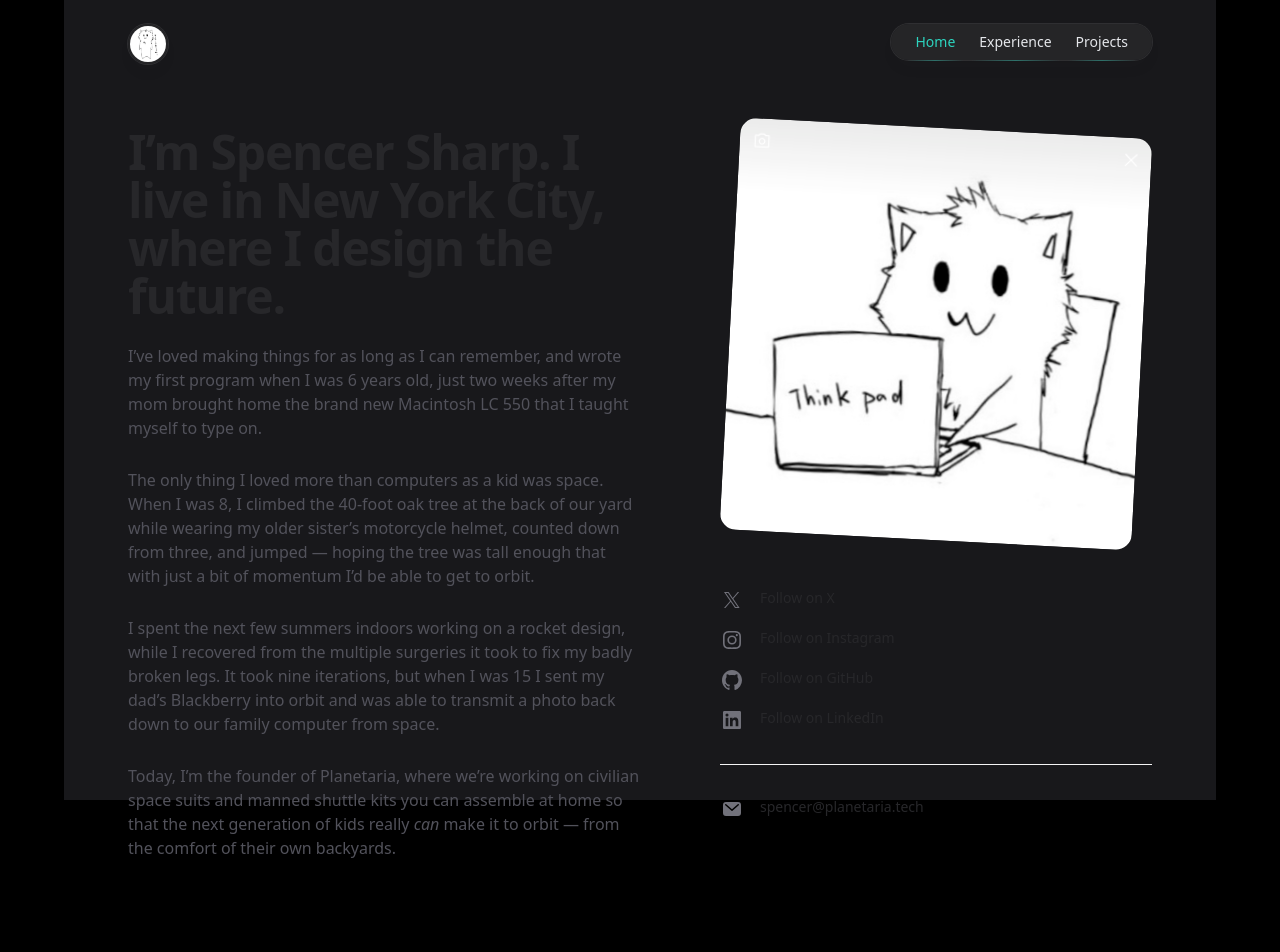
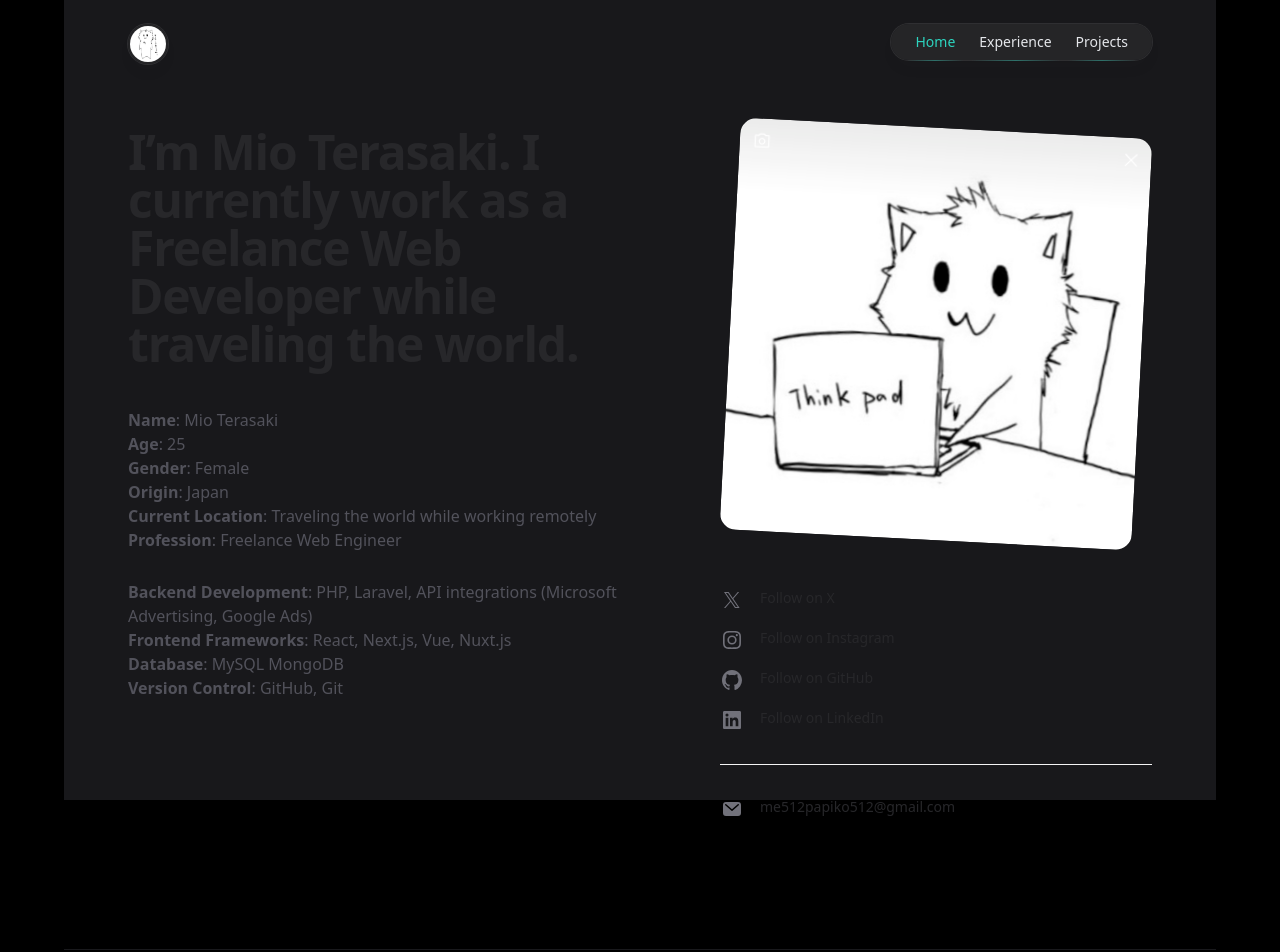
Before and after one commit to Temmy3620/miomio-portfolio, a Next.js app: page / in a window 1280 px wide. Shown: the top 952 px of the page. Built offline with nearby package versions, Linux system fonts and the light colour scheme.

Commit message:
Homeページ修正

```diff
--- a/app/page.tsx
+++ b/app/page.tsx
@@ -26,21 +26,25 @@ export default function Home() {
       </div>
       <div className="lg:order-first lg:row-span-2">
         <h1 className="text-4xl font-bold tracking-tight text-zinc-800 sm:text-5xl dark:text-zinc-100">
-          I’m Spencer Sharp. I live in New York City, where I design the future.
+          I’m Mio Terasaki. I currently work as a Freelance Web Developer while traveling the world.
         </h1>
-        <div className="mt-6 space-y-7 text-base text-zinc-600 dark:text-zinc-400">
-          <p>
-            I’ve loved making things for as long as I can remember, and wrote my first program when I was 6 years old, just two weeks after my mom brought home the brand new Macintosh LC 550 that I taught myself to type on.
-          </p>
-          <p>
-            The only thing I loved more than computers as a kid was space. When I was 8, I climbed the 40-foot oak tree at the back of our yard while wearing my older sister’s motorcycle helmet, counted down from three, and jumped — hoping the tree was tall enough that with just a bit of momentum I’d be able to get to orbit.
-          </p>
-          <p>
-            I spent the next few summers indoors working on a rocket design, while I recovered from the multiple surgeries it took to fix my badly broken legs. It took nine iterations, but when I was 15 I sent my dad’s Blackberry into orbit and was able to transmit a photo back down to our family computer from space.
-          </p>
-          <p>
-            Today, I’m the founder of Planetaria, where we’re working on civilian space suits and manned shuttle kits you can assemble at home so that the next generation of kids really <em>can</em> make it to orbit — from the comfort of their own backyards.
-          </p>
+        <div className="mt-10 space-y-7 text-base text-zinc-600 dark:text-zinc-400">
+          <ul>
+            <li><strong>Name</strong>: Mio Terasaki</li>
+            <li><strong>Age</strong>: 25</li>
+            <li><strong>Gender</strong>: Female</li>
+            <li><strong>Origin</strong>: Japan</li>
+            <li><strong>Current Location</strong>: Traveling the world while working remotely</li>
+            <li><strong>Profession</strong>: Freelance Web Engineer</li>
+          </ul>
+
+          <ul>
+            <li><strong>Backend Development</strong>: PHP, Laravel, API integrations (Microsoft Advertising, Google Ads)</li>
+            <li><strong>Frontend Frameworks</strong>: React, Next.js, Vue, Nuxt.js</li>
+            <li><strong>Database</strong>: MySQL MongoDB </li>
+            <li><strong>Version Control</strong>: GitHub, Git</li>
+          </ul>
+
         </div>
       </div>
       <div className="lg:pl-20">
@@ -48,7 +52,7 @@ export default function Home() {
           <li className="flex">
             <a
               className="group flex text-sm font-medium text-zinc-800 transition hover:text-teal-500 dark:text-zinc-200 dark:hover:text-teal-500"
-              href="#"
+              href="https://x.com/kbBoNj3eiRW4fvD"
             >
               <svg
                 viewBox="0 0 24 24"
@@ -63,7 +67,7 @@ export default function Home() {
           <li className="mt-4 flex">
             <a
               className="group flex text-sm font-medium text-zinc-800 transition hover:text-teal-500 dark:text-zinc-200 dark:hover:text-teal-500"
-              href="#"
+              href="https://www.instagram.com/temmy_insta"
             >
               <svg
                 viewBox="0 0 24 24"
@@ -79,7 +83,7 @@ export default function Home() {
           <li className="mt-4 flex">
             <a
               className="group flex text-sm font-medium text-zinc-800 transition hover:text-teal-500 dark:text-zinc-200 dark:hover:text-teal-500"
-              href="#"
+              href="https://github.com/Temmy3620"
             >
               <svg
                 viewBox="0 0 24 24"
@@ -98,7 +102,7 @@ export default function Home() {
           <li className="mt-4 flex">
             <a
               className="group flex text-sm font-medium text-zinc-800 transition hover:text-teal-500 dark:text-zinc-200 dark:hover:text-teal-500"
-              href="#"
+              href="https://www.linkedin.com/in/%E6%9C%AA%E7%B7%92-%E5%AF%BA%E5%B4%8E-25b6732b6"
             >
               <svg
                 viewBox="0 0 24 24"
@@ -113,7 +117,7 @@ export default function Home() {
           <li className="mt-8 border-t border-zinc-100 pt-8 dark:border-zinc-700/40 flex">
             <a
               className="group flex text-sm font-medium text-zinc-800 transition hover:text-teal-500 dark:text-zinc-200 dark:hover:text-teal-500"
-              href="mailto:spencer@planetaria.tech"
+              href="mailto:me512papiko512@gmail.com"
             >
               <svg
                 viewBox="0 0 24 24"
@@ -125,7 +129,7 @@ export default function Home() {
                   d="M6 5a3 3 0 0 0-3 3v8a3 3 0 0 0 3 3h12a3 3 0 0 0 3-3V8a3 3 0 0 0-3-3H6Zm.245 2.187a.75.75 0 0 0-.99 1.126l6.25 5.5a.75.75 0 0 0 .99 0l6.25-5.5a.75.75 0 0 0-.99-1.126L12 12.251 6.245 7.187Z"
                 ></path>
               </svg>
-              <span className="ml-4">spencer@planetaria.tech</span>
+              <span className="ml-4">me512papiko512@gmail.com</span>
             </a>
           </li>
         </ul>
```
